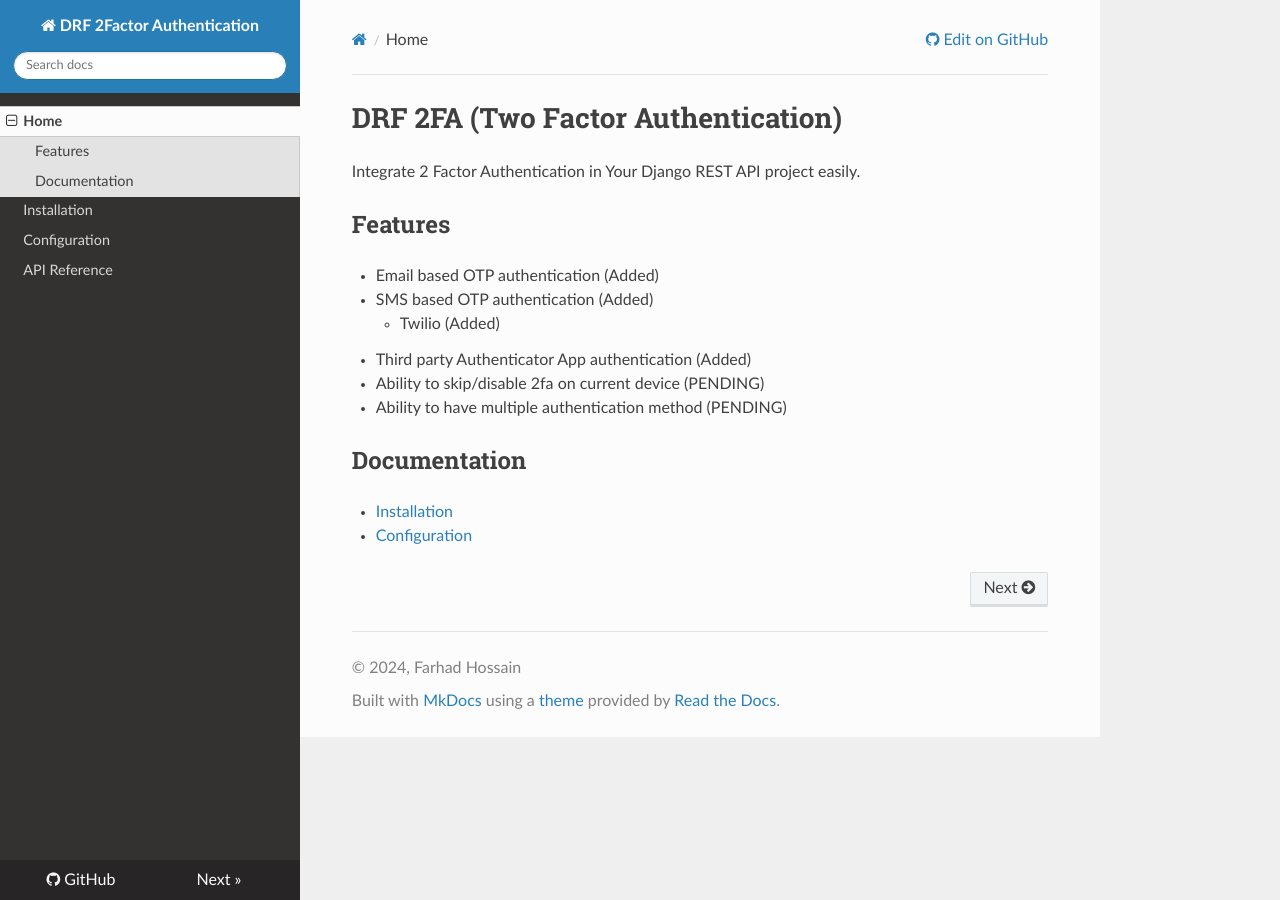
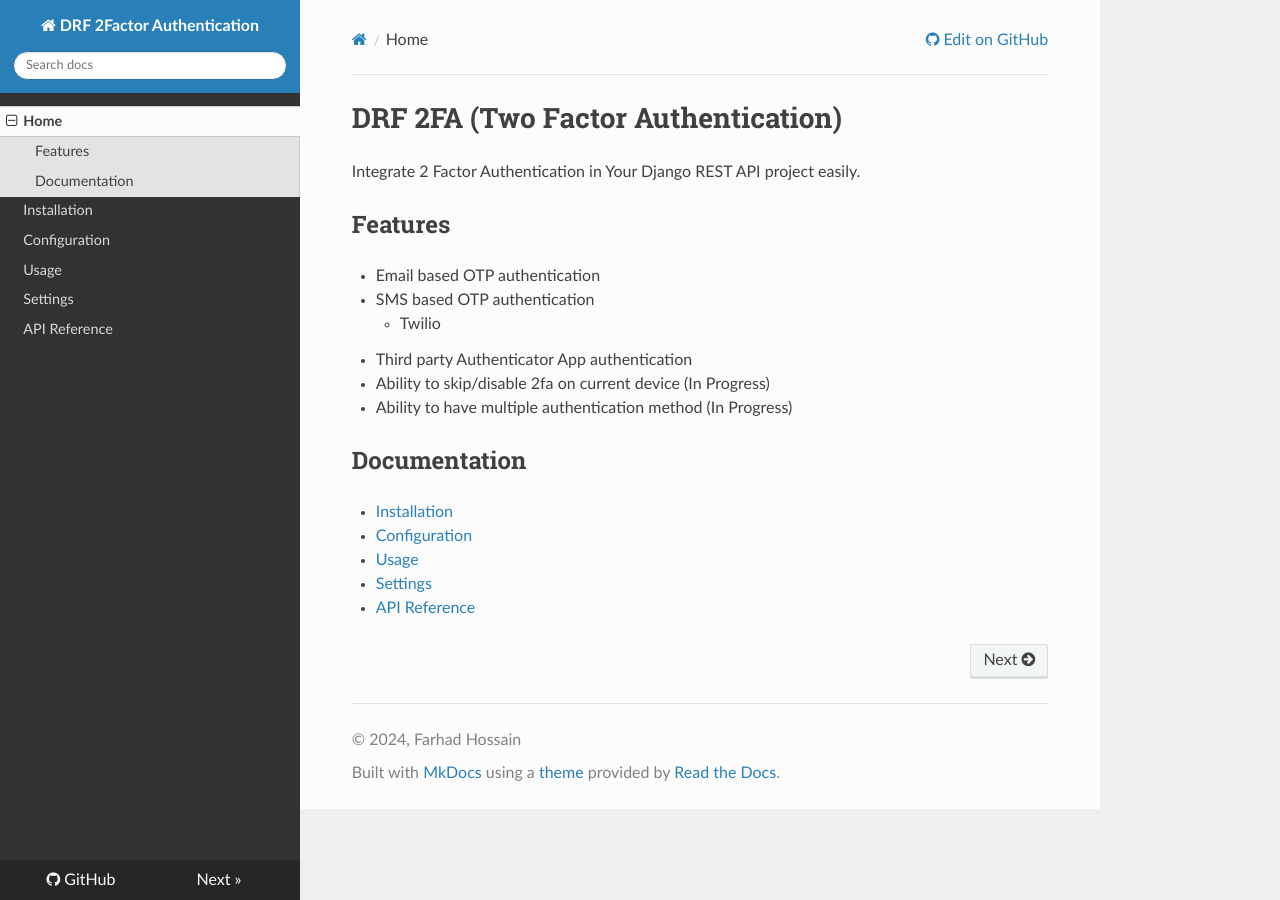
Before and after one commit to farhad0085/drf-2fa, an MkDocs documentation site: the page built from docs/index.md, in a window 1280 px wide. Built offline with MkDocs 1.6.1, drawn with Linux system fonts in a browser that asks for light colours; nearby versions of some CDN libraries.

```diff
--- a/docs/index.md
+++ b/docs/index.md
@@ -2,13 +2,16 @@
 Integrate 2 Factor Authentication in Your Django REST API project easily.
 
 ## Features
-- Email based OTP authentication (Added)
-- SMS based OTP authentication (Added)
-    - Twilio (Added)
-- Third party Authenticator App authentication (Added)
-- Ability to skip/disable 2fa on current device (PENDING)
-- Ability to have multiple authentication method (PENDING)
+- Email based OTP authentication
+- SMS based OTP authentication
+    - Twilio
+- Third party Authenticator App authentication
+- Ability to skip/disable 2fa on current device (In Progress)
+- Ability to have multiple authentication method (In Progress)
 
 ## Documentation
 - [Installation](./installation.md)
 - [Configuration](./configuration.md)
+- [Usage](./usage.md)
+- [Settings](./settings.md)
+- [API Reference](./backends.md)
--- a/mkdocs.yml
+++ b/mkdocs.yml
@@ -9,6 +9,8 @@ nav:
     - Home: index.md
     - Installation: installation.md
     - Configuration: configuration.md
+    - Usage: usage.md
+    - Settings: settings.md
     - API Reference: backends.md
 
 plugins:
--- a/setup.py
+++ b/setup.py
@@ -10,7 +10,7 @@ README = (BASE_PATH / "README.md").read_text()
 # This call to setup() does all the work
 setup(
     name="drf-2fa",
-    version="1.0.0",
+    version="1.0.1",
     description="Integrate 2 Factor Authentication in Your Django REST API project easily.",
     long_description=README,
     long_description_content_type="text/markdown",
@@ -30,6 +30,7 @@ setup(
 )
 
 # build
+# update version name before building
 # python setup.py sdist bdist_wheel
 # upload to pypi
 # twine upload dist/*
```
Also changed, not shown: README.md (+11 -8 lines), docs/configuration.md (+11 -0 lines), docs/installation.md (+3 -11 lines), docs/settings.md (added, +76 -0 lines), docs/usage.md (added, +1 -0 lines), 1 other file.
